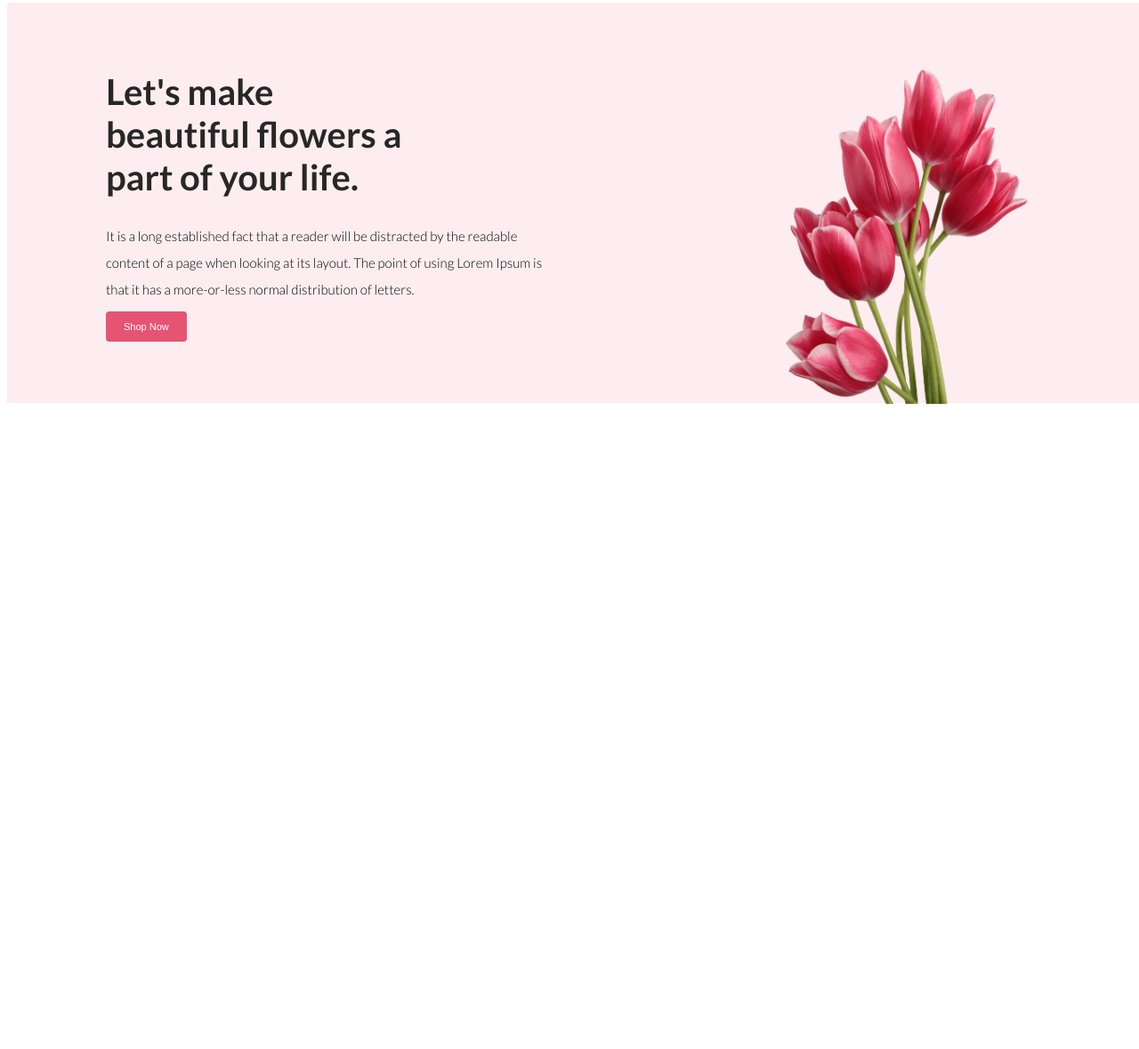
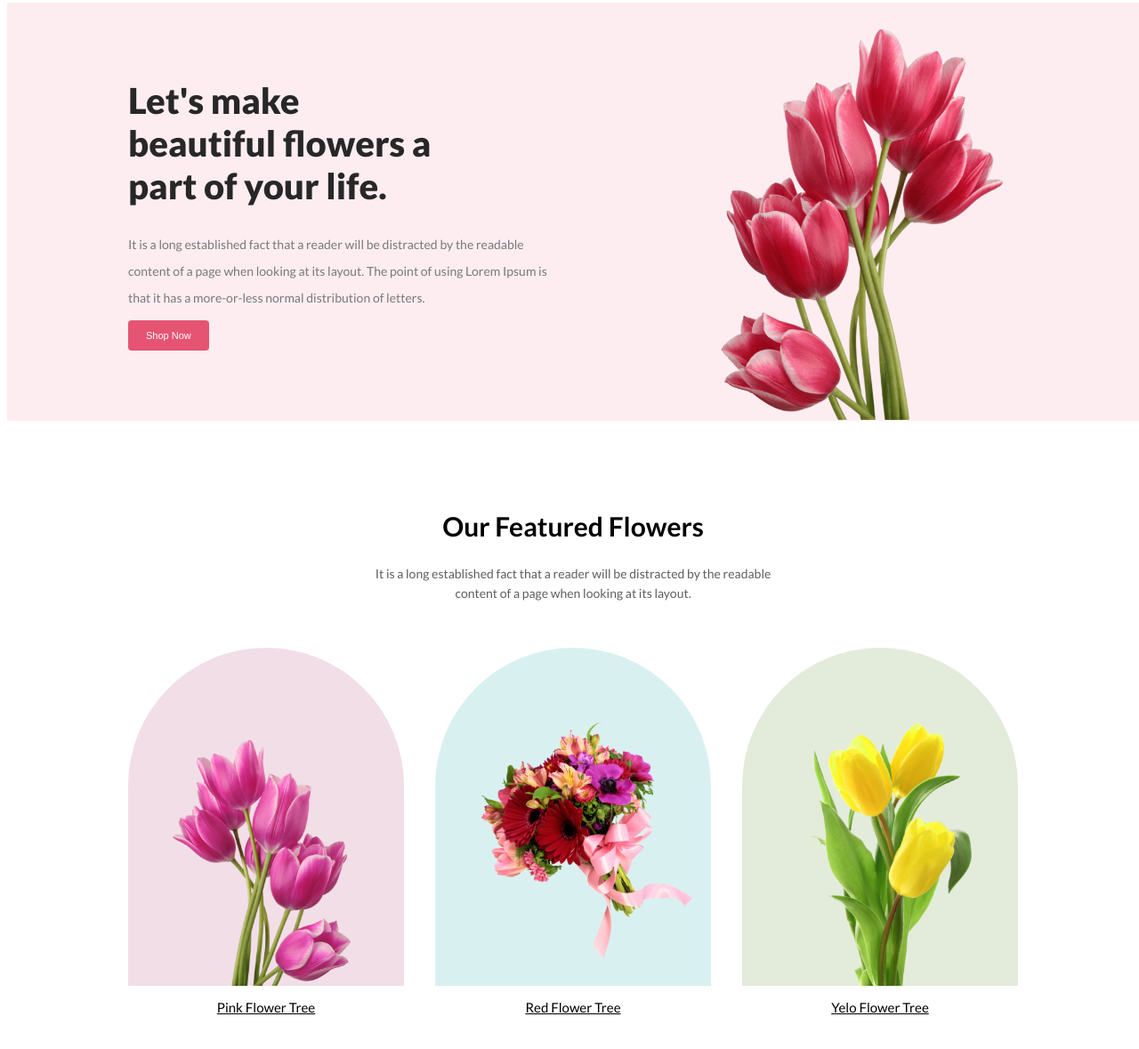
Before and after one commit to FahimHasan683031/assignment1-flower-shop, a plain HTML site: page index.html in a window 1280 px wide. Shown: the part 5-1184 px from the top of the page at 89% size. Before the commit the page ends 800 px from the top, so only its background shows below. Drawn offline with Linux system fonts and the light colour scheme.

Commit message:
fiture section fenish

```diff
--- a/index.html
+++ b/index.html
@@ -1,5 +1,6 @@
 <!DOCTYPE html>
 <html lang="en">
+
 <head>
     <meta charset="UTF-8">
     <meta name="viewport" content="width=device-width, initial-scale=1.0">
@@ -7,14 +8,20 @@
     <link rel="stylesheet" href="style.css">
     <link rel="preconnect" href="https://fonts.googleapis.com">
     <link rel="preconnect" href="https://fonts.gstatic.com" crossorigin>
-<link href="https://fonts.googleapis.com/css2?family=Lato:ital,wght@0,300;0,400;0,700;0,900;1,400;1,700;1,900&display=swap" rel="stylesheet">
+    <link
+        href="https://fonts.googleapis.com/css2?family=Lato:ital,wght@0,300;0,400;0,700;0,900;1,400;1,700;1,900&display=swap"
+        rel="stylesheet">
 </head>
+
 <body>
+    <!-- banner secton start -->
     <div class="banner">
         <div class="container banner-body ">
             <div class="baner-right">
                 <h1>Let's make <br> beautiful flowers a <br> part of your life.</h1>
-            <p>It is a long established fact that a reader will be distracted by the readable <br> content of a page when looking at its layout. The point of using Lorem Ipsum is <br> that it has a more-or-less normal distribution of letters.</p>
+                <p>It is a long established fact that a reader will be distracted by the readable <br> content of a page
+                    when looking at its layout. The point of using Lorem Ipsum is <br> that it has a more-or-less normal
+                    distribution of letters.</p>
                 <button class="comon-btn">Shop Now</button>
             </div>
             <div class="baner-left">
@@ -22,5 +29,30 @@
             </div>
         </div>
     </div>
+    <!-- banner section end -->
+
+    <!-- feature section start -->
+    <section class="container ">
+        <div class="feture-section">
+            <h1 class="section-title">Our Featured Flowers</h1>
+            <p class="section-des">It is a long established fact that a reader will be distracted by the readable <br>
+                content of a page when looking at its layout.</p>
+        </div>
+        <div class="feute-content">
+            <div class="product">
+                <div class="img-box1"><img src="./Flower Asset/pngwing 6.png " alt=""></div>
+                <a class="fiture-link" href="#">Pink Flower Tree</a>
+            </div>
+            <div class="product">
+                <div class="img-box2"><img src="./Flower Asset/pngwing 5.png" alt=""></div>
+                <a class="fiture-link" href="#">Red Flower Tree</a>
+            </div>
+            <div class="product">
+                <div class="img-box3"><img src="./Flower Asset/pngwing 7.png" alt=""></div>
+                <a class="fiture-link" href="#">Yelo Flower Tree</a>
+            </div>
+        </div>
+    </section>
 </body>
+
 </html>
--- a/style.css
+++ b/style.css
@@ -4,8 +4,8 @@
 }
 
 .container{
-    max-width: 1050px;
-    margin: auto;
+    max-width: 1000px;
+    margin:0 auto !important;
 }
 body{
     font-family: 'Lato', sans-serif;
@@ -20,6 +20,19 @@ body{
     color: #fff;
 
 }
+.section-title{
+    font-size: 30px;
+    font-weight: 700;
+    color: black;
+    text-align: center;
+}
+.section-des{
+    text-align: center;
+    font-size: 14px;
+    font-weight: 400;
+    color: rgb(94, 94, 94);
+    line-height: 22px;
+}
 
 /* banner css start */
 .banner{
@@ -30,7 +43,7 @@ body{
 }
 .banner-body {
     display: flex;
-    height: 450px;
+    height: 470px;
     align-items: center !important ;
     justify-content: space-between;
 }
@@ -39,19 +52,76 @@ body{
 }
 .baner-right h1{
     font-size: 40px;
-    font-weight: 700;
+    font-weight: 900;
     color: #272727;
 }
 .baner-right p{
-    font-size: 15px;
-    font-weight: 300;
-    color: black;
+    font-size: 14px;
+    font-weight: 400;
+    color: rgb(121, 121, 121);
     line-height: 30px;
     margin-bottom: 10px;
 }
 
 .baner-left img{
-    width: 300px;
+    width: 350px;
     height: auto;
-    margin-bottom: -78px;
+    margin-bottom: -30px;
 }
+
+/* banner css end */
+.feture-section{
+    margin: 100px 0 50px 0;
+}
+.feute-content{
+    display: flex;
+    justify-content: space-between;
+    margin-bottom: 100px;
+}
+.img-box1, .img-box2, .img-box3{
+    width: 310px;
+    height: 380px;
+    background: rgba(167, 33, 98, 0.15);
+    border-radius: 250px 250px 0 0;
+    position: relative;
+    margin-top: 0;
+}
+.img-box2{
+    background: rgba(5, 151, 160, 0.15);
+}
+.img-box3{
+    background: rgba(71, 125, 17, 0.15);
+}
+.img-box1>img {
+    width: 200px;
+    height: auto;
+    position: absolute;
+    left: 50px;
+    bottom: 0;
+
+}
+.img-box2>img {
+    width: 270px;
+    height: auto;
+    position: absolute;
+    left: 40px;
+    bottom: 30px;
+}
+.img-box3>img {
+    width: 220px;
+    height: auto;
+    position: absolute;
+    left: 55px;
+    bottom: 0;
+}
+.fiture-link{
+    text-align: center;
+    color:black;
+    font-size: 15px;
+    display: inline-block;
+    margin-top: 15px;
+}
+.product{
+    text-align: center;
+}
+/* feture section css end */
```
Lines whose indentation alone changed are shown as unchanged.
